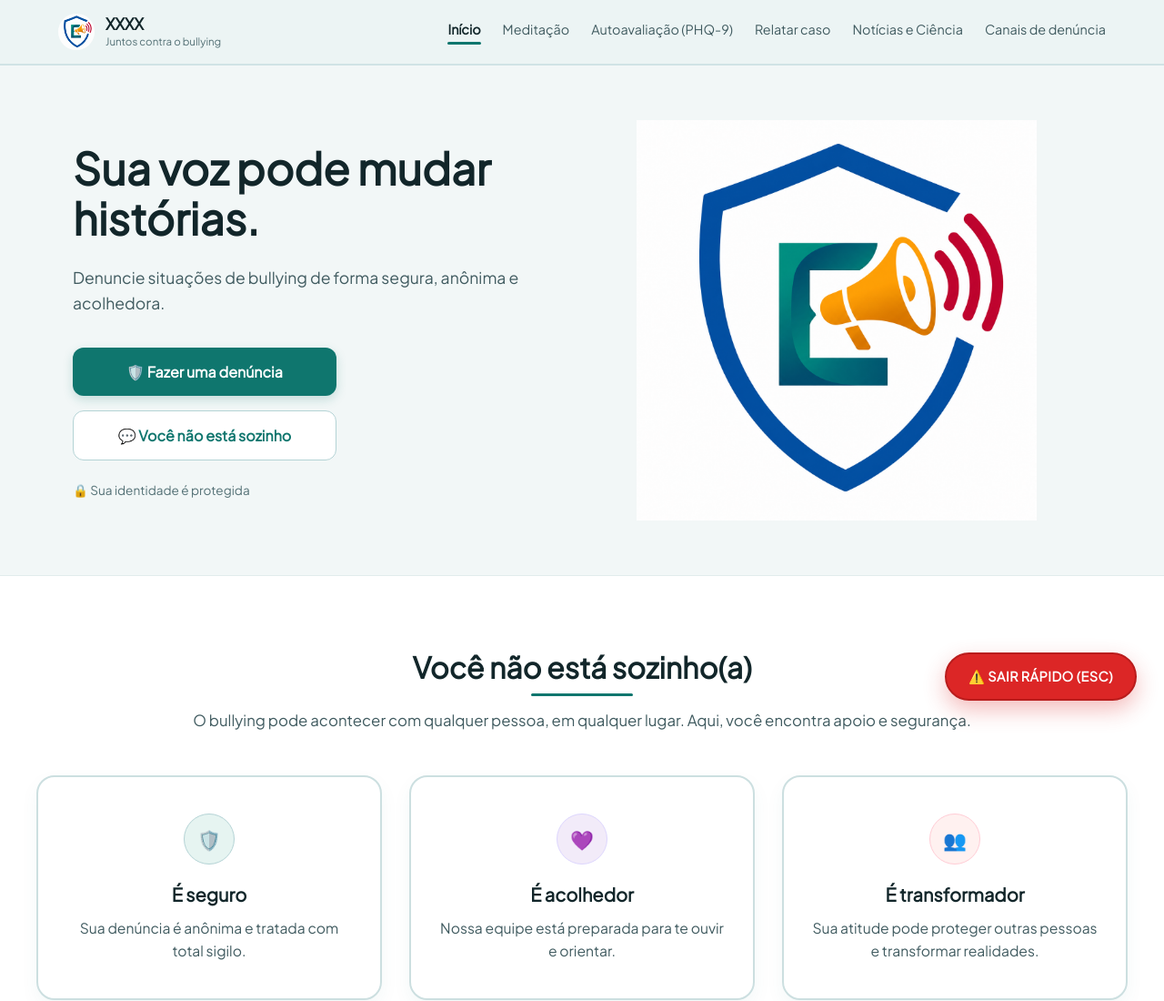
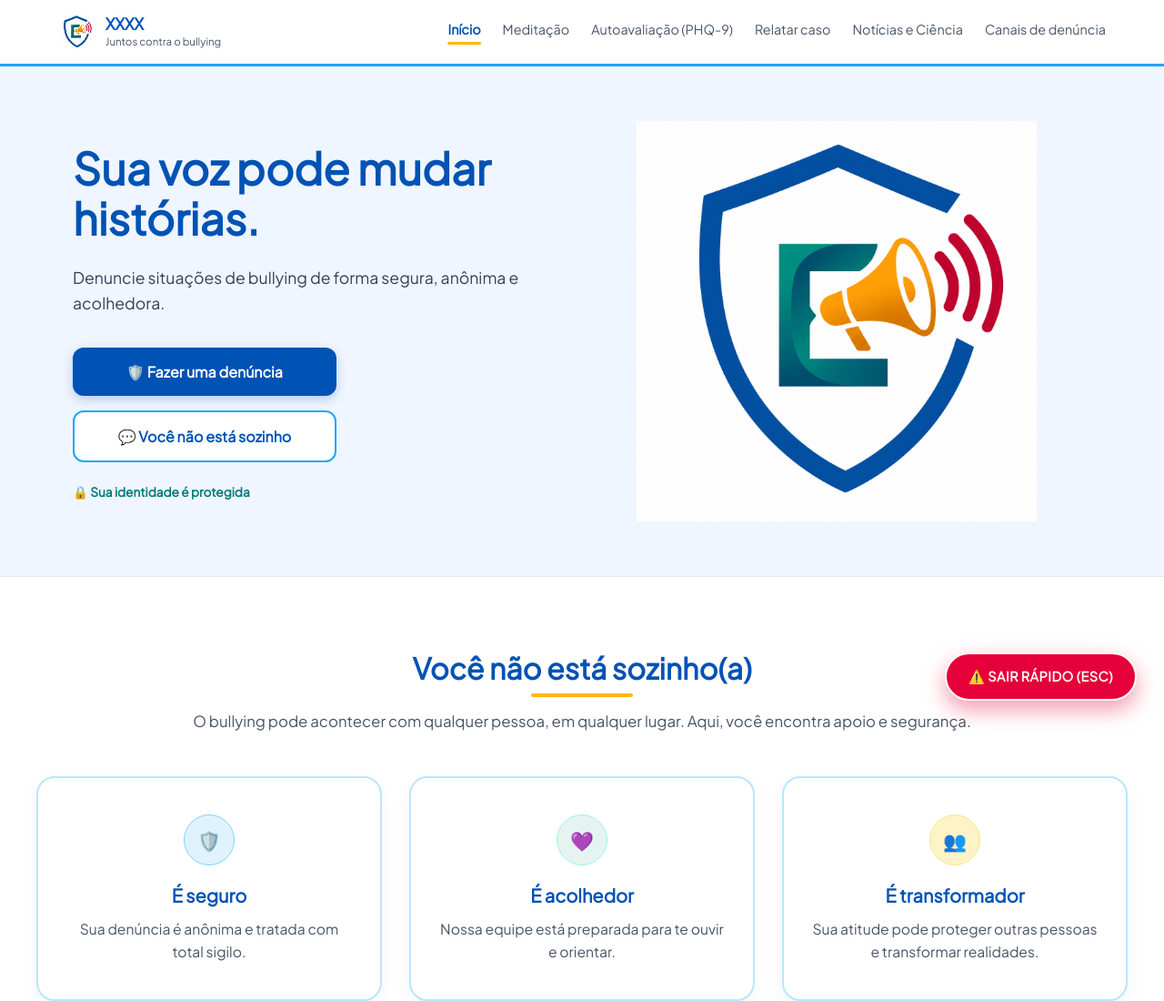
Before and after one commit to elcabullying/antibullying, a website: page index.html in a window 1280 px wide. Shown: the top 1100 px of the page at 91% size. Drawn offline with Linux system fonts and the light colour scheme.

Commit message:
index.html

```diff
--- a/index.html
+++ b/index.html
@@ -15,8 +15,8 @@
         }
 
         body {
-            background-color: #F2F7F7;
-            color: #12262A;
+            background-color: #F0F6FF;
+            color: #0F172A;
             min-height: 100vh;
             display: flex;
             flex-direction: column;
@@ -25,13 +25,13 @@
 
         /* CABEÇALHO COMPACTO E RESPONSIVO */
         header {
-            background-color: rgba(235, 244, 244, 0.95);
+            background-color: rgba(255, 255, 255, 0.95);
             backdrop-filter: blur(10px);
             padding: 15px 5%;
             display: flex;
             justify-content: space-between;
             align-items: center;
-            border-bottom: 2px solid #D0E3E5;
+            border-bottom: 3px solid #1EA7FD;
             position: sticky;
             top: 0;
             z-index: 100;
@@ -53,14 +53,14 @@
         .logo-texto h2 {
             font-size: 1.1rem;
             font-weight: 700;
-            color: #12262A;
+            color: #0052B4;
             line-height: 1.1;
             margin: 0;
         }
 
         .logo-texto span {
             font-size: 0.72rem;
-            color: #537075;
+            color: #475569;
             font-weight: 500;
             display: block;
             margin-top: 2px;
@@ -72,7 +72,7 @@
             background: none;
             border: none;
             font-size: 1.8rem;
-            color: #12262A;
+            color: #0F172A;
             cursor: pointer;
             padding: 5px;
         }
@@ -85,7 +85,7 @@
 
         .nav-link {
             text-decoration: none;
-            color: #405B60;
+            color: #475569;
             font-size: 0.9rem;
             font-weight: 500;
             padding-bottom: 6px;
@@ -94,7 +94,7 @@
         }
 
         .nav-link:hover, .nav-link.active {
-            color: #12262A;
+            color: #0052B4;
             font-weight: 700;
         }
 
@@ -105,7 +105,7 @@
             left: 0;
             width: 100%;
             height: 3px;
-            background-color: #0F766E;
+            background-color: #FFB703;
             border-radius: 2px;
         }
 
@@ -128,7 +128,7 @@
 
         .hero-info h1 {
             font-size: 3rem;
-            color: #12262A;
+            color: #0052B4;
             line-height: 1.15;
             margin-bottom: 24px;
             font-weight: 700;
@@ -136,7 +136,7 @@
 
         .hero-info p {
             font-size: 1.1rem;
-            color: #405B60;
+            color: #334155;
             line-height: 1.6;
             margin-bottom: 35px;
         }
@@ -150,7 +150,7 @@
         }
 
         .btn-purple {
-            background-color: #0F766E;
+            background-color: #0052B4;
             color: #FFFFFF;
             text-decoration: none;
             text-align: center;
@@ -162,24 +162,24 @@
             align-items: center;
             justify-content: center;
             gap: 10px;
-            box-shadow: 0 4px 12px rgba(15, 118, 110, 0.2);
+            box-shadow: 0 4px 12px rgba(0, 82, 180, 0.25);
             transition: background-color 0.2s;
         }
 
         .btn-purple:hover {
-            background-color: #0D635C;
+            background-color: #003C85;
         }
 
         .btn-outline-purple {
             background-color: #FFFFFF;
-            color: #0F766E;
+            color: #0052B4;
             text-decoration: none;
             text-align: center;
             padding: 16px;
             border-radius: 12px;
             font-weight: 600;
             font-size: 1rem;
-            border: 1px solid #B4D3D5;
+            border: 2px solid #1EA7FD;
             display: flex;
             align-items: center;
             justify-content: center;
@@ -188,12 +188,13 @@
         }
 
         .btn-outline-purple:hover {
-            background-color: #EBF4F4;
+            background-color: #E0F2FE;
         }
 
         .text-seguro {
             font-size: 0.85rem;
-            color: #537075;
+            color: #007A78;
+            font-weight: 600;
             display: flex;
             align-items: center;
             gap: 6px;
@@ -218,12 +219,12 @@
             background-color: #FFFFFF;
             padding: 80px 40px;
             text-align: center;
-            border-top: 1px solid #E2ECEC;
+            border-top: 1px solid #E2E8F0;
         }
 
         .middle-section h2 {
             font-size: 2rem;
-            color: #12262A;
+            color: #0052B4;
             margin-bottom: 16px;
             position: relative;
             display: inline-block;
@@ -236,13 +237,13 @@
             bottom: 0;
             left: 35%;
             width: 30%;
-            height: 3px;
-            background-color: #0F766E;
+            height: 4px;
+            background-color: #FFB703;
             border-radius: 2px;
         }
 
         .middle-section > p {
-            color: #405B60;
+            color: #475569;
             font-size: 1.05rem;
             margin-bottom: 50px;
         }
@@ -257,17 +258,17 @@
 
         .card-box {
             background-color: #FFFFFF;
-            border: 2.5px solid #CCDFE0;
+            border: 2.5px solid #BAE6FD;
             padding: 40px 30px;
             border-radius: 20px;
             text-align: center;
-            box-shadow: 0 8px 20px rgba(15, 118, 110, 0.05);
+            box-shadow: 0 8px 20px rgba(0, 82, 180, 0.05);
             transition: transform 0.3s, border-color 0.3s;
         }
 
         .card-box:hover {
             transform: translateY(-5px);
-            border-color: #0F766E;
+            border-color: #1EA7FD;
         }
 
         .card-circle-icon {
@@ -281,20 +282,20 @@
             font-size: 1.3rem;
         }
 
-        .icon-blue { background-color: #E6F4F1; color: #0F766E; border: 1px solid #B4D3D5; }
-        .icon-purple { background-color: #F2EBF9; color: #7C3AED; border: 1px solid #DDD6FE; }
-        .icon-orange { background-color: #FFF1F0; color: #E05638; border: 1px solid #FFCCD5; }
+        .icon-blue { background-color: #E0F2FE; color: #0052B4; border: 1px solid #7DD3FC; }
+        .icon-purple { background-color: #E6F4F1; color: #007A78; border: 1px solid #99F6E4; }
+        .icon-orange { background-color: #FEF3C7; color: #D97706; border: 1px solid #FDE68A; }
 
         .card-box h3 {
             font-size: 1.25rem;
-            color: #12262A;
+            color: #0052B4;
             margin-bottom: 12px;
             font-weight: 700;
         }
 
         .card-box p {
             font-size: 0.98rem;
-            color: #405B60;
+            color: #475569;
             line-height: 1.6;
         }
 
@@ -305,8 +306,8 @@
         }
 
         .banner-beige {
-            background-color: #F8F6F0;
-            border: 2px solid #EAE3D2;
+            background-color: #FFFBEB;
+            border: 2px solid #FDE68A;
             border-radius: 24px;
             max-width: 1200px;
             margin: 0 auto;
@@ -325,13 +326,13 @@
 
         .banner-left h2 {
             font-size: 1.8rem;
-            color: #12262A;
+            color: #0052B4;
             margin-bottom: 16px;
             line-height: 1.3;
         }
 
         .banner-left p {
-            color: #405B60;
+            color: #334155;
             font-size: 1.05rem;
         }
 
@@ -340,10 +341,10 @@
             min-width: 320px;
             max-width: 480px;
             background-color: #FFFFFF;
-            border: 3px solid #0F766E;
+            border: 3px solid #0052B4;
             padding: 30px;
             border-radius: 20px;
-            box-shadow: 0 12px 25px rgba(15, 118, 110, 0.08);
+            box-shadow: 0 12px 25px rgba(0, 82, 180, 0.1);
             display: flex;
             flex-direction: column;
             gap: 16px;
@@ -351,17 +352,17 @@
 
         .banner-right-channels h3 {
             font-size: 1.2rem;
-            color: #12262A;
+            color: #0052B4;
         }
 
         .channel-card-white {
-            background-color: #FFFDF5;
+            background-color: #FFF5F5;
             padding: 16px 20px;
             border-radius: 12px;
             display: flex;
             align-items: center;
             gap: 16px;
-            border: 1.5px solid #E05638;
+            border: 1.5px solid #E60039;
             text-decoration: none;
             color: inherit;
             transition: transform 0.2s, box-shadow 0.2s;
@@ -369,23 +370,23 @@
 
         .channel-card-white:hover {
             transform: scale(1.02);
-            box-shadow: 0 4px 12px rgba(224, 86, 56, 0.15);
+            box-shadow: 0 4px 12px rgba(230, 0, 57, 0.15);
         }
 
         .channel-card-white .phone-icon {
             font-size: 1.3rem;
-            color: #E05638;
+            color: #E60039;
         }
 
         .channel-card-details h4 {
             font-size: 1rem;
-            color: #12262A;
+            color: #0F172A;
             font-weight: 700;
         }
 
         .channel-card-details p {
             font-size: 0.85rem;
-            color: #405B60;
+            color: #475569;
         }
 
         /* NOTA DE RODAPÉ */
@@ -394,8 +395,8 @@
             text-align: center;
             padding: 20px;
             font-size: 0.8rem;
-            color: #728A8E;
-            border-top: 1px solid #E2ECEC;
+            color: #64748B;
+            border-top: 1px solid #E2E8F0;
             margin-top: auto;
         }
 
@@ -404,16 +405,16 @@
             position: fixed;
             bottom: 30px;
             right: 30px;
-            background-color: #DC2626;
+            background-color: #E60039;
             color: #FFFFFF;
-            border: 2px solid #B91C1C;
+            border: 2px solid #FFFFFF;
             padding: 15px 24px;
             border-radius: 50px;
             font-weight: 700;
             font-size: 0.9rem;
             letter-spacing: 0.5px;
             cursor: pointer;
-            box-shadow: 0 10px 25px rgba(220, 38, 38, 0.3);
+            box-shadow: 0 10px 25px rgba(230, 0, 57, 0.4);
             z-index: 999;
             transition: transform 0.2s, background-color 0.2s;
             display: flex;
@@ -422,7 +423,7 @@
         }
 
         .floating-esc-btn:hover {
-            background-color: #B91C1C;
+            background-color: #B3002D;
             transform: scale(1.05);
         }
 
@@ -451,9 +452,9 @@
                 top: 100%;
                 left: 0;
                 width: 100%;
-                background-color: #F2F7F7;
+                background-color: #F0F6FF;
                 padding: 20px;
-                border-bottom: 2px solid #D0E3E5;
+                border-bottom: 2px solid #BAE6FD;
                 box-shadow: 0 10px 15px rgba(0,0,0,0.05);
                 gap: 16px;
             }
```
